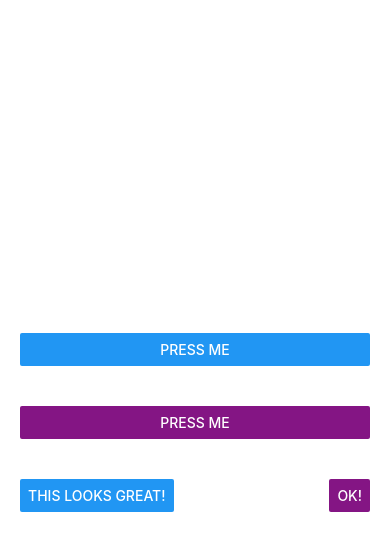
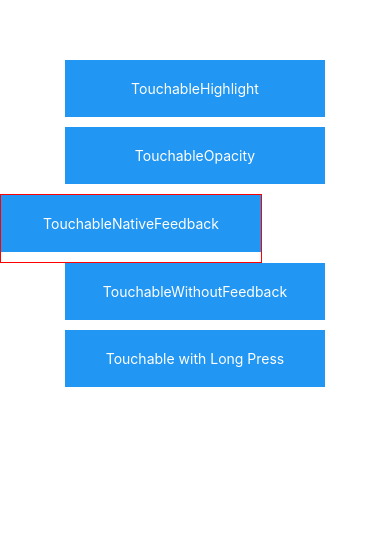
Before and after one commit to doomsday/react_native_start, a React Native app: screen / in a window 390 px wide. Shown: the top 550 px of the page. Built offline with nearby package versions, Linux system fonts and the light colour scheme.

Commit message:
Touchables

```diff
--- a/App.js
+++ b/App.js
@@ -1,38 +1,63 @@
-import React, { Component } from 'react';
-import { Alert, Button, StyleSheet, View } from 'react-native';
+import React, {Component} from 'react';
+import {
+  Alert,
+  Platform,
+  StyleSheet,
+  Text,
+  TouchableHighlight,
+  TouchableNativeFeedback,
+  TouchableOpacity,
+  TouchableWithoutFeedback,
+  View,
+} from 'react-native';
 
-export default class ButtonBasics extends Component {
-  static _onPressButton() {
-    Alert.alert('You tapped the button!')
+export default class Touchables extends Component {
+  _onPressButton() {
+    Alert.alert('You tapped the button!');
+  }
+
+  _onLongPressButton() {
+    Alert.alert('You long-pressed the button!');
   }
 
   render() {
     return (
       <View style={styles.container}>
-        <View style={styles.buttonContainer}>
-          <Button
-            onPress={ButtonBasics._onPressButton}
-            title="Press Me"
-          />
-        </View>
-        <View style={styles.buttonContainer}>
-          <Button
-            onPress={ButtonBasics._onPressButton}
-            title="Press Me"
-            color="#841584"
-          />
-        </View>
-        <View style={styles.alternativeLayoutButtonContainer}>
-          <Button
-            onPress={ButtonBasics._onPressButton}
-            title="This looks great!"
-          />
-          <Button
-            onPress={ButtonBasics._onPressButton}
-            title="OK!"
-            color="#841584"
-          />
-        </View>
+
+        <TouchableHighlight onPress={this._onPressButton} underlayColor="white">
+          <View style={styles.button}>
+            <Text style={styles.buttonText}>TouchableHighlight</Text>
+          </View>
+        </TouchableHighlight>
+
+        <TouchableOpacity onPress={this._onPressButton}>
+          <View style={styles.button}>
+            <Text style={styles.buttonText}>TouchableOpacity</Text>
+          </View>
+        </TouchableOpacity>
+
+        <TouchableNativeFeedback
+          onPress={this._onPressButton}
+          background={Platform.OS === 'android' ? TouchableNativeFeedback.SelectableBackground() : ''}>
+          <View style={styles.button}>
+            <Text style={styles.buttonText}>TouchableNativeFeedback</Text>
+          </View>
+        </TouchableNativeFeedback>
+
+        <TouchableWithoutFeedback
+          onPress={this._onPressButton}
+        >
+          <View style={styles.button}>
+            <Text style={styles.buttonText}>TouchableWithoutFeedback</Text>
+          </View>
+        </TouchableWithoutFeedback>
+
+        <TouchableHighlight onPress={this._onPressButton} onLongPress={this._onLongPressButton} underlayColor="white">
+          <View style={styles.button}>
+            <Text style={styles.buttonText}>Touchable with Long Press</Text>
+          </View>
+        </TouchableHighlight>
+
       </View>
     );
   }
@@ -40,15 +65,17 @@
 
 const styles = StyleSheet.create({
   container: {
-    flex: 1,
-    justifyContent: 'center',
+    paddingTop: 60,
+    alignItems: 'center',
   },
-  buttonContainer: {
-    margin: 20
+  button: {
+    marginBottom: 10,
+    width: 260,
+    alignItems: 'center',
+    backgroundColor: '#2196F3',
   },
-  alternativeLayoutButtonContainer: {
-    margin: 20,
-    flexDirection: 'row',
-    justifyContent: 'space-between'
-  }
-})
+  buttonText: {
+    padding: 20,
+    color: 'white',
+  },
+});
```
